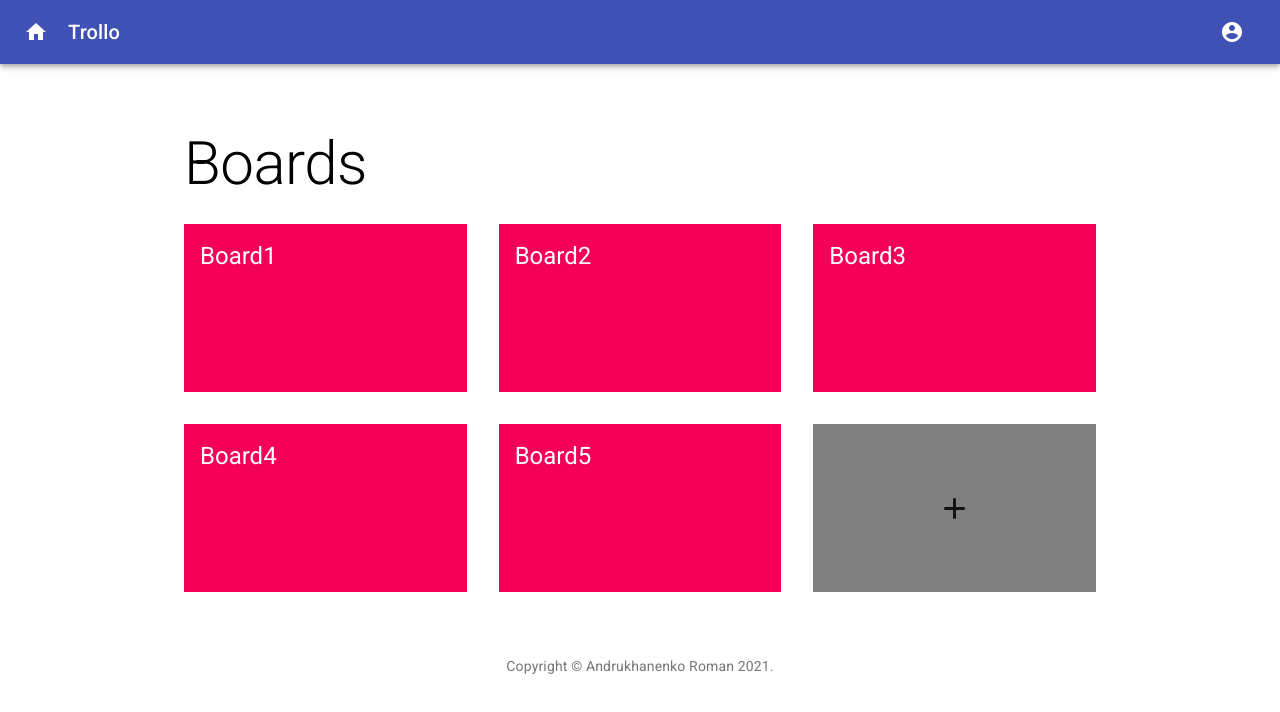
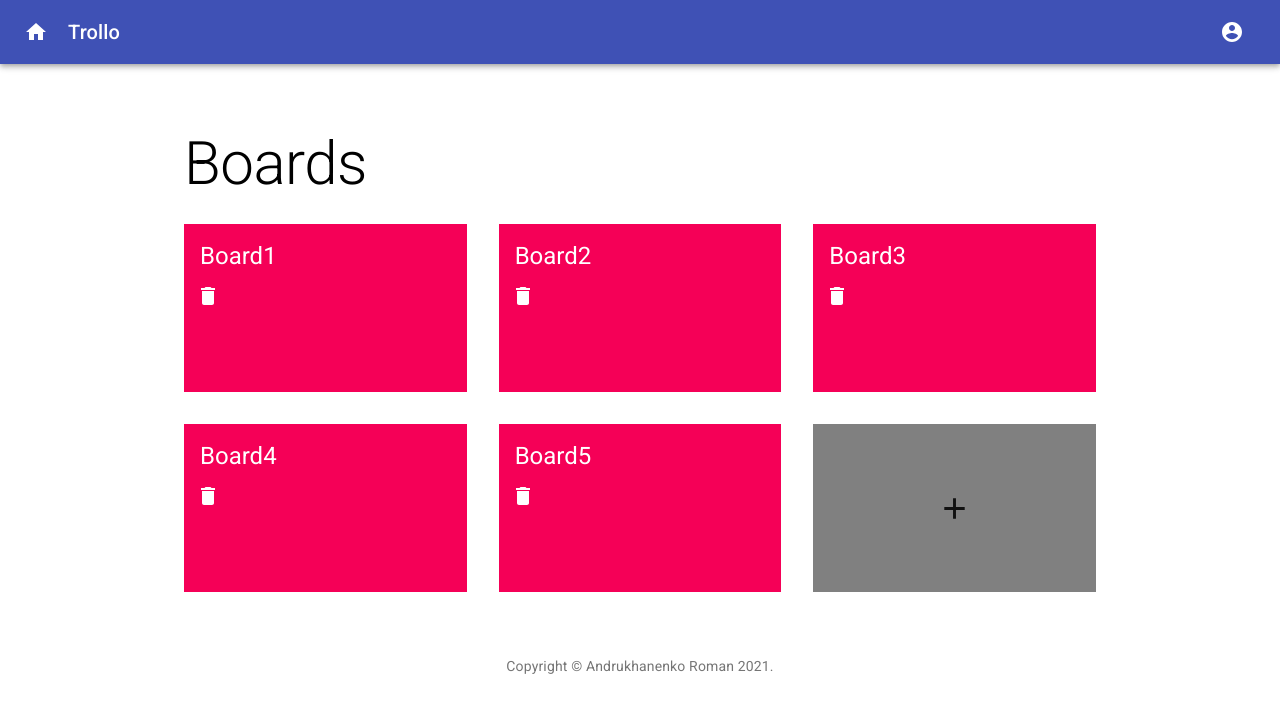
Before and after one commit to Vooooodoo/task-manager-frontend, a React (Create React App) app: page /main in a window 1280 px wide. Shown: the top 712 px of the page. Built offline with nearby package versions, Linux system fonts and the light colour scheme.

Commit message:
feature: add icon color global style

```diff
--- a/public/index.html
+++ b/public/index.html
@@ -11,7 +11,7 @@
     <link rel="manifest" href="%PUBLIC_URL%/manifest.json" />
     <link rel="stylesheet" href="https://fonts.googleapis.com/css?family=Roboto:300,400,500,700&display=swap" />
     <link rel="stylesheet" href="https://fonts.googleapis.com/icon?family=Material+Icons" />
-    <title>Task Manager</title>
+    <title>Trollo</title>
   </head>
   <body>
     <div id="root">
--- a/src/components/App/App.js
+++ b/src/components/App/App.js
@@ -15,6 +15,7 @@ const theme = createMuiTheme({
     opacity: '.8',
   },
   customTransition: '.2s linear',
+  iconColor: 'white',
 });
 
 function App() {
--- a/src/components/BoardCard/index.js
+++ b/src/components/BoardCard/index.js
@@ -2,6 +2,8 @@ import React from 'react';
 import { Link } from 'react-router-dom';
 import Typography from '@material-ui/core/Typography';
 import Grid from '@material-ui/core/Grid';
+import IconButton from '@material-ui/core/IconButton';
+import DeleteIcon from '@material-ui/icons/Delete';
 import { makeStyles } from '@material-ui/core/styles';
 
 const useStyles = makeStyles((theme) => ({
@@ -26,24 +28,25 @@ const useStyles = makeStyles((theme) => ({
     height: '100%',
     marginTop: theme.spacing(-2),
   },
+  deleteIcon: {
+    color: theme.iconColor,
+  },
 }));
 
 function BoardCard({ id, name }) {
   const classes = useStyles();
 
   return (
-    <Grid
-      className={classes.board}
-      component="li"
-      item
-      xs={12}
-      sm={6}
-      md={4}
-    >
+    <Grid className={classes.board} component="li" item xs={12} sm={6} md={4}>
       <Link className={classes.routerLink} to={`/board/${id}`}>
         <Typography className={classes.title} component="h2" variant="h5">
           {name}
         </Typography>
+        <IconButton>
+          <Link className={classes.routerHomeLink} to="/main">
+            <DeleteIcon className={classes.deleteIcon} />
+          </Link>
+        </IconButton>
       </Link>
     </Grid>
   );
--- a/src/components/Header/index.js
+++ b/src/components/Header/index.js
@@ -38,8 +38,8 @@ const useStyles = makeStyles((theme) => ({
     display: 'flex',
     alignItems: 'center',
   },
-  whiteColor: {
-    color: 'white',
+  homeIcon: {
+    color: theme.iconColor,
   },
 }));
 
@@ -63,7 +63,7 @@ function Header() {
           aria-label="menu"
         >
           <Link className={classes.routerHomeLink} to="/main">
-            <HomeIcon className={classes.whiteColor} />
+            <HomeIcon className={classes.homeIcon} />
           </Link>
         </IconButton>
         <Typography variant="h6" className={classes.title}>
```
